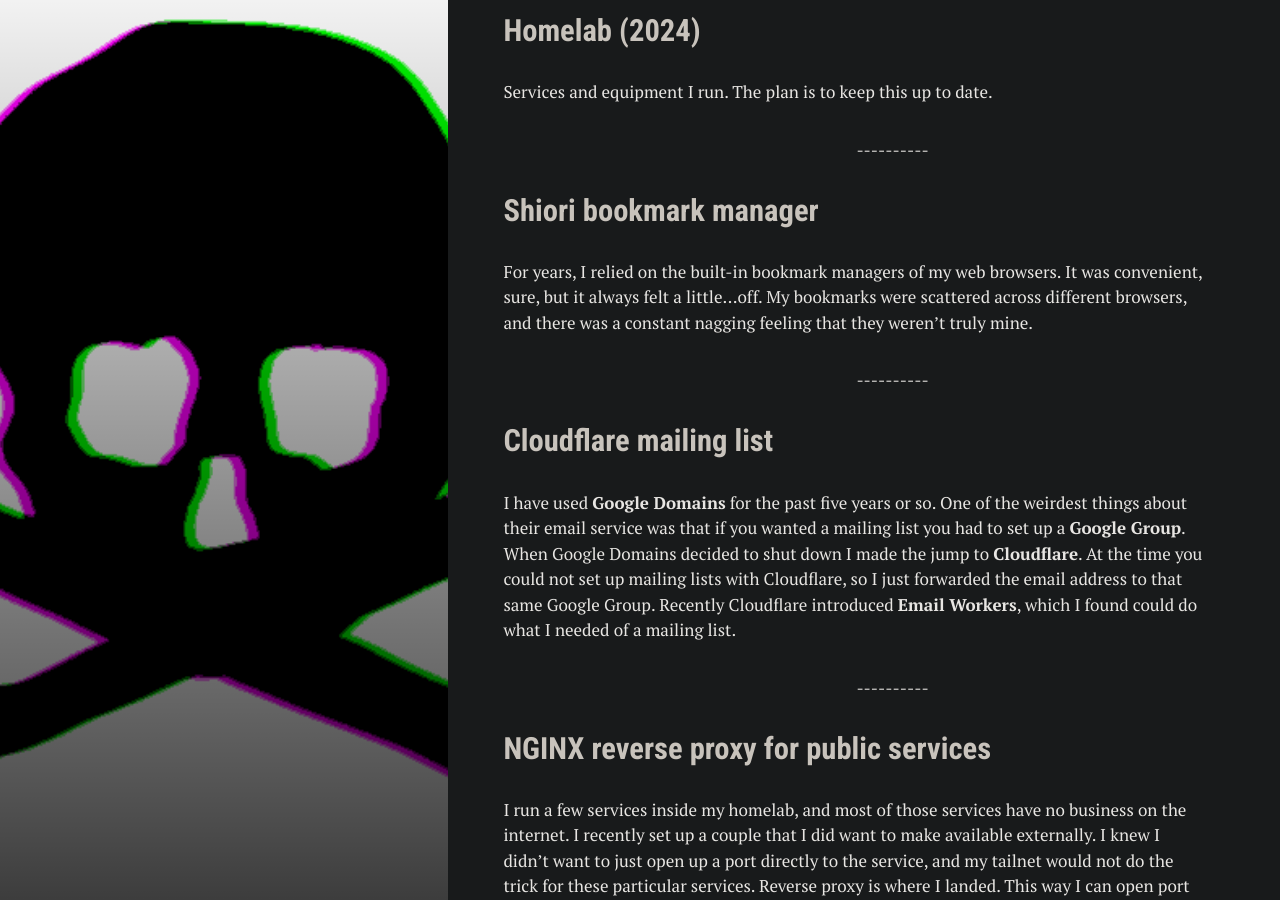
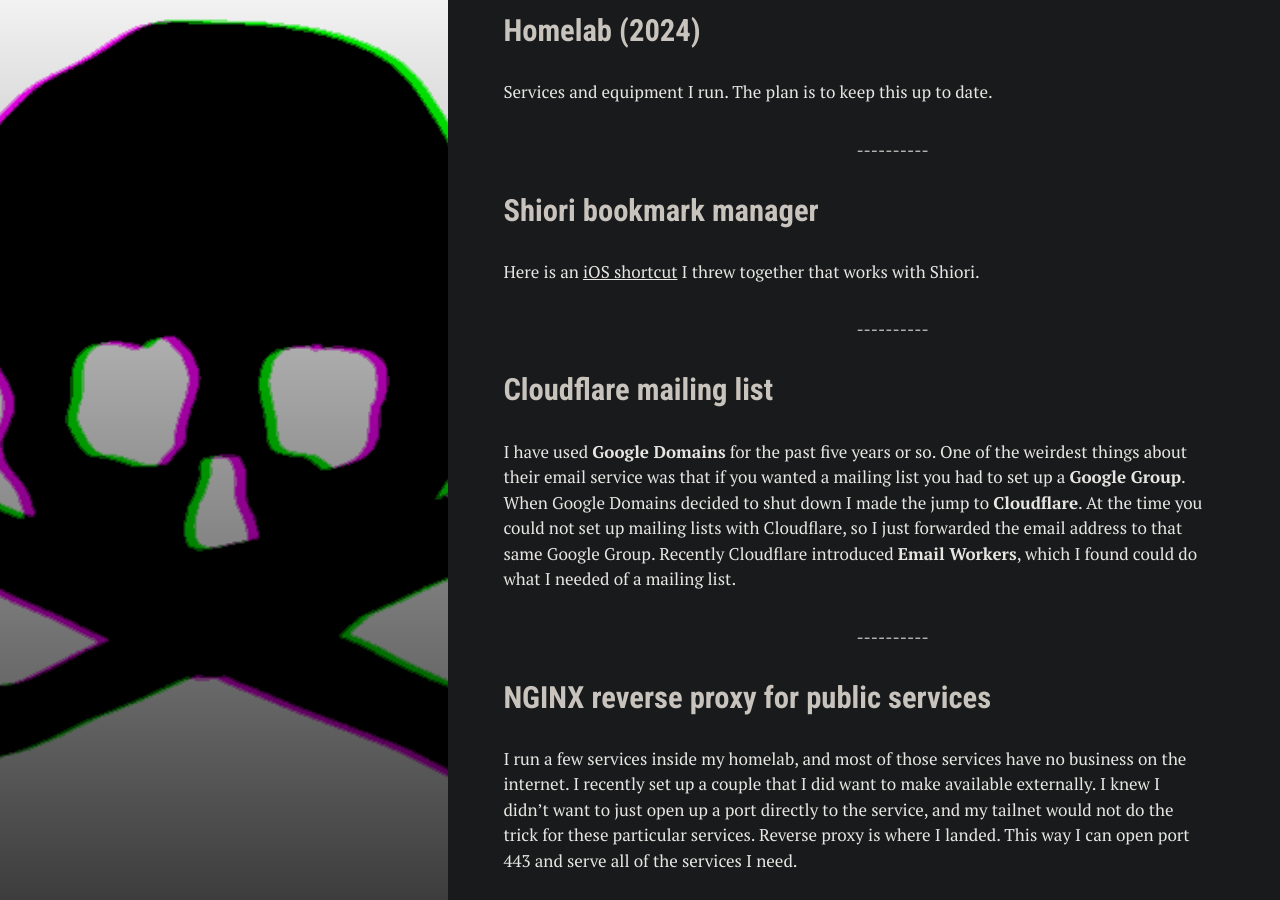
Before and after one commit to cbrookins/blog.brookins.info, a Jekyll site: the page built from index.html, in a window 1280 px wide and 900 px high, scrolled down 325 px. Built offline with Jekyll 4.4.1, drawn with Linux system fonts in a browser that asks for light colours.

Commit message:
Update _posts/2024-04-10-shiori-bookmark-manager.md

```diff
--- a/_posts/2024-04-10-shiori-bookmark-manager.md
+++ b/_posts/2024-04-10-shiori-bookmark-manager.md
@@ -6,20 +6,4 @@
 tags: ['bookmarks','archive','self-hosted','shortcut','ios','extension','docker']
 ---
 
-For years, I relied on the built-in bookmark managers of my web browsers. It was convenient, sure, but it always felt a little...off. My bookmarks were scattered across different browsers, and there was a constant nagging feeling that they weren't truly mine.
-
-What if the service shut down? What if they changed their terms of service and locked me out? The answer: I'd lose all those carefully curated articles, recipes, and research papers.
-
-That's when I started looking for a self-hosted bookmark manager. I wanted something that was private, secure, and completely under my control. After some digging, I stumbled upon [Shiori](https://github.com/go-shiori/shiori), and let me tell you, it's been a game-changer.
-
-### Why Shiori?
-
-**Self-Hosted**: This is the biggest win. My bookmarks are stored on my own server, giving me complete control.
-
-**Web Extension Support**: There's even a web extension for Firefox and Chrome, allowing you to seamlessly save bookmarks from your browser directly to Shiori.
-
-### Filling the Gap
-
-The only thing it was missing was a  way to bookmark something from my iPhone.
-
-Here is an [iOS shortcut](https://www.icloud.com/shortcuts/6742e9e3dd9a44be9ffb78083fa3d168) I threw together.
+Here is an [iOS shortcut](https://www.icloud.com/shortcuts/6742e9e3dd9a44be9ffb78083fa3d168) I threw together that works with Shiori.
```
